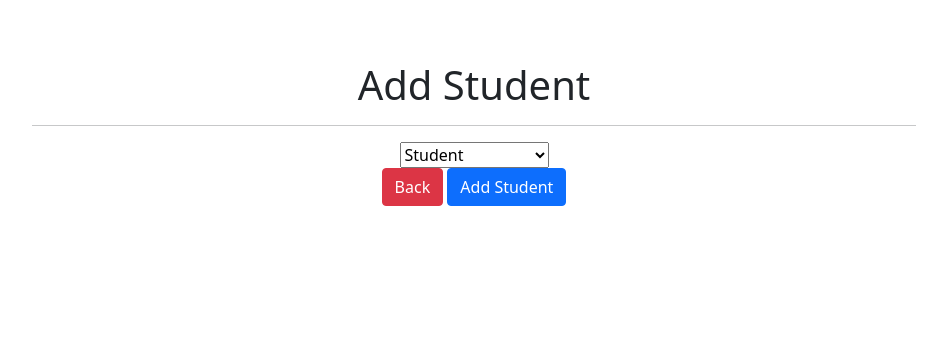
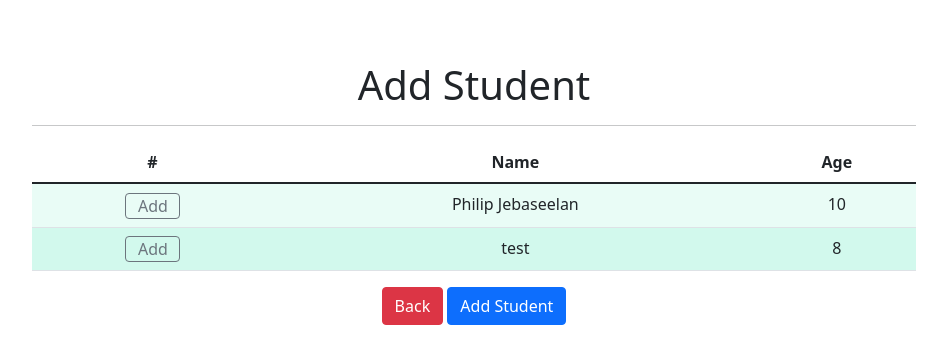
Before and after one commit to philipjebaseelan/attendance, a Flask app: page /add_student_class/1 in a window 1280 px wide. Shown: the part 67-431 px from the top of the page, without its empty margins (166-1113 px from the left). Run offline with Flask 2, Linux system fonts and the light colour scheme; a user stored in the database is signed in; data comes from the database, SQL or seed files in the repository; both versions use the stored data as it was after the commit.

Commit message:
Revamp add student to class page #

```diff
--- a/application.py
+++ b/application.py
@@ -291,9 +291,12 @@ def add_student_class(id):
     if not current_user.is_authenticated:
         return redirect("/login")
     else:
-            val = None
-            null_students = Student.query.filter_by(class_id = 0)
-            return render_template("add-student-class.html", students=null_students, ident=id)
+
+            TABLE_HEADERS=["#","Name", "Age"]
+            teacher = current_user.get_id()
+            null_students = Student.query.filter_by(teacher_id=teacher, class_id = 0)
+            return render_template("add-student-class.html", students=null_students, headers=TABLE_HEADERS,ident=id)
+
 
 @app.route("/added_student_class/<string:id>", methods=["POST"])
 def added_student_class(id):
@@ -303,21 +306,25 @@ def added_student_class(id):
         return redirect("/login")
 
     else:
-        name = request.form.get("students")
+
         teacher = current_user.get_id()
         class_id = id
+        students = db.session.query(Student).filter_by(teacher_id=teacher, class_id=0)
 
-        student = Student.query.filter_by( name=name, teacher_id=teacher, class_id=0).first()
-        class_inc = Class.query.filter_by(id=class_id, teacher_id=teacher).first()
-        student.class_id = class_id
-        class_inc.student_count += 1
-        db.session.merge(student)
-        db.session.merge(class_inc)
-        db.session.commit()
+        for student in students:
+            status = request.form.get("btncheck"+str(student.id))
 
-        flash("Succesfully added Student's to class")
+            if status == "Add":
+                class_inc = db.session.query(Class).filter_by(id=class_id, teacher_id=teacher).first()
+                student.class_id = class_id
+                class_inc.student_count += 1
+                db.session.merge(student)
+                db.session.merge(class_inc)
+                db.session.commit()
+
 
         return redirect("/detail_class/" +id)
+
 
 @app.route("/take-attendance/<string:id>")
 def take_attendance(id):
--- a/static/css/style.css
+++ b/static/css/style.css
@@ -40,6 +40,11 @@
     border-color: #0f7070;
 }
 
+.btn-outline-secondary{
+    width:55px;
+    height:26px;
+    line-height:0.75;
+}
 
 
 table {
--- a/templates/add-student-class.html
+++ b/templates/add-student-class.html
@@ -5,17 +5,35 @@
     <h1>Add Student</h1>
     <hr>
     <form action="/added_student_class/{{ident}}" method="post">
-        <div class="form-group">
-            <select name="students">
-                <option disabled selected value="Student">Student</option>
-                {% for student in students %}
-                <option>{{ student.name }}</option>
-                {% endfor %}
-            </select>
+        <div class="table-responsive">
+          <table class="table table-hover">
+                <thead>
+                        <tr>
+                                {% for header in headers %}
+                                      <th id="header"> {{ header }} </th>
+                                {% endfor %}
+                        </tr>
+                </thead>
+                <tbody>
+                    {% for student in students %}
+                        <tr>
+                             <td>
+                                 <input type="checkbox" class="btn-check" name="btncheck{{student.id}}" value="Add" id="{{student.id}}" autocomplete="off">
+                                 <label class="btn btn-outline-secondary" for="{{student.id}}">Add</label><br>
+                             </td>
+                             <td>{{student.name}}</td>
+                             <td>{{student.age}}</td>
+                        </tr>
+                        {% endfor %}
+
+                </tbody>
+          </table>
+
         </div>
+
         <div class="col-12" id="detail-col12">
                 <a class="btn btn-danger" href="/detail_class/{{ident}}" >Back</a>
                 <button class="btn btn-primary" type="submit">Add Student</button>
-            </div>
+        </div>
     </form>
 {% endblock %}
--- a/templates/detail-class.html
+++ b/templates/detail-class.html
@@ -6,7 +6,9 @@
         <hr>
         <div class="d-grid gap-2 d-md-block">
           <a class="btn btn-danger" id="detail-class-back" href="/class" type="button">Back</a>
+          {% if classes.student_count != 0 %}
           <a class="btn btn-success" id="detail-class-attendance" href="/take-attendance/{{classes.id}}" role="button">Take Attendance</a>
+          {% endif %}
           <a class="btn btn-secondary" id="detail-class-add" href="/add_student_class/{{classes.id}}" role="button">Add Student</a>
           <button type="button" class="btn btn-secondary"><svg xmlns="http://www.w3.org/2000/svg" width="16" height="16" fill="currentColor" class="bi bi-download" viewBox="0 0 16 16"><path d="M.5 9.9a.5.5 0 0 1 .5.5v2.5a1 1 0 0 0 1 1h12a1 1 0 0 0 1-1v-2.5a.5.5 0 0 1 1 0v2.5a2 2 0 0 1-2 2H2a2 2 0 0 1-2-2v-2.5a.5.5 0 0 1 .5-.5z"></path><path d="M7.646 11.854a.5.5 0 0 0 .708 0l3-3a.5.5 0 0 0-.708-.708L8.5 10.293V1.5a.5.5 0 0 0-1 0v8.793L5.354 8.146a.5.5 0 1 0-.708.708l3 3z"></path></svg></button>
         </div>
--- a/templates/take-attendance.html
+++ b/templates/take-attendance.html
@@ -25,7 +25,7 @@
                              <td class="counterCell"></td>
                              <td>{{student.name}}</td>
                              <td>
-                                <input type="radio" class="btn-check" name="btnradio{{student.id}}" id="{{student.id}}" value="option1" autocomplete="off" checked>
+                                <input type="radio" class="btn-check" name="btnradio{{student.id}}" value="option1" autocomplete="off" checked>
                                 <label class="btn btn-outline-success" for="{{student.id}}">Present</label>
 
                                 <input type="radio" class="btn-check" name="btnradio{{student.id}}" id="{{student.id}}2"  value="option2" autocomplete="off">
```
Also changed, not shown: attendance.db.
